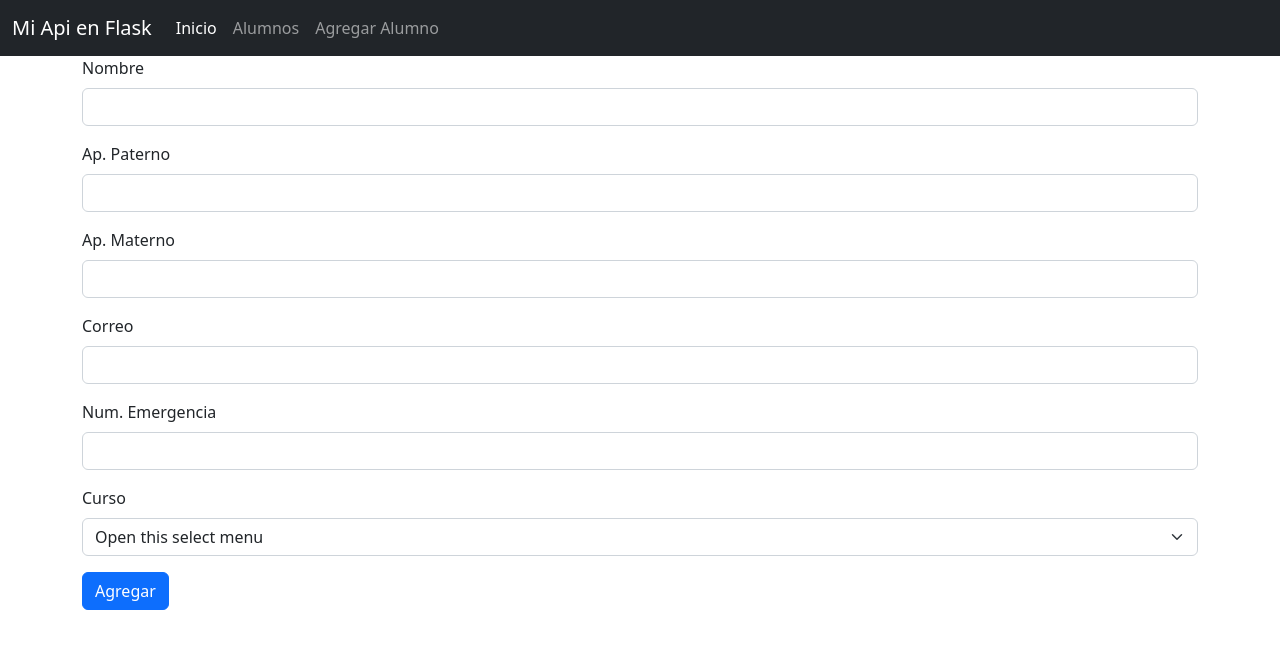
After one commit to angelsanchezh/backend-g9, a Flask app: page /agregar-alumno in a window 1280 px wide. The commit adds this page. Shown: the top 649 px of the page. Run offline with Flask 3, Linux system fonts and the light colour scheme; some libraries are stand-ins or nearby versions.

Commit message:
agregacion de flask

```diff
--- /dev/null
+++ b/Dia-2/Static/Js/agregar_alumno.js
@@ -0,0 +1,30 @@
+const agregar = document.getElementById("btn_agregar");
+const nombre = document.getElementById("nombre");
+const ape_paterno = document.getElementById("ape_paterno");
+const ape_materno = document.getElementById("ape_materno");
+const correo = document.getElementById("correo");
+const num_emergencia = document.getElementById("num_emergencia");
+
+const agregarEvento = (e) => {
+  e.preventDefault();
+  const data = {
+    nombre: nombre.value,
+    ape_paterno: ape_paterno.value,
+    ape_materno: ape_materno.value,
+    correo: correo.value,
+    num_emergencia: num_emergencia.value,
+  };
+
+  fetch("/agregar-alumno", { method: "POST", body: JSON.stringify(data),
+  headers: {"content-type": "application/json"},
+})
+    .then((request) => {
+      return request.json();
+    })
+    .then((data) => {
+      console.log(data);
+     // window.location.href = "/mostrar-alumnos";
+    });
+};
+
+agregar.addEventListener("click", agregarEvento);
--- a/Dia-2/app.py
+++ b/Dia-2/app.py
@@ -1,17 +1,25 @@
-from flask import Flask,render_template
+from flask import Flask, render_template, request
 from flask_mysqldb import MySQL
 from os import environ
 # sirve para leer el archivo .env y cargar las variables definidas en ese archivo como variables de entorno
-
 from dotenv import load_dotenv
 
 load_dotenv()
-#print(environ)
+# print(environ)
 
 app = Flask(__name__)
 # NOTA: Todas las variables de entorno SIEMPRE seran string
 # almacena todas las variables de configuracion de la aplicacion de Flask
+app.config['MYSQL_HOST'] = environ.get('MYSQL_HOST')  # None
+app.config['MYSQL_USER'] = environ.get('MYSQL_USER')
+app.config['MYSQL_PASSWORD'] = environ.get('MYSQL_PASSWORD')
+app.config['MYSQL_DB'] = environ.get('MYSQL_DB')
+app.config['MYSQL_PORT'] = int(environ.get('MYSQL_PORT'))
+
+# print(app.config)
 mysql = MySQL(app)
+
+
 # Un decorador es la forma en la cual nosotros podemos modificar el comportamiento de un metodo de una clase sin la necesidad de modificarlo directamente, es como utilizar la herencia para poder modificar su comportamiento, en este caso, dependientoe de su ruta y su metodos
 @app.route('/', methods=['GET'])
 def inicio():
@@ -57,62 +65,27 @@ def devolver_alumnos():
     return render_template('mostrar_alumnos.html', alumnos=resultado_final, mensaje='Hola desde flask')
 
 
-@app.route("/agregar-alumno", methods=['GET'])
+@app.route("/agregar-alumno", methods=['GET', 'POST'])
 def agregar_alumno():
-    return render_template('agregar_alumno.html')
+    print(request.method)
+    if request.method == 'GET':
+        return render_template('agregar_alumno.html')
 
+    elif request.method == 'POST':
+        body = request.get_json()
+        print(body)
+        cursor = mysql.connection.cursor()
+        # al poner el % luego del string es lo mismo que utilizar el metodo .format
+        cursor.execute("INSERT INTO alumnos (id, nombre, ape_paterno, ape_materno, correo, num_emergencia) VALUES (DEFAULT, '%s', '%s', '%s', '%s', '%s' )" % (
+            body.get('nombre'), body.get('ape_paterno'), body.get('ape_materno'), body.get('correo'), body.get('num_emergencia')))
+        # indicamos a la base de datos que esa insercion tiene que perdurar (de manera permanente)
+        mysql.connection.commit()
+        # cerrar la conexion con la base de datos
+        cursor.close()
+        return {
+            'message': 'Alumno agregado exitosamente'
+        }
 
-app.run(debug=True)
-
-app.config['MYSQL_HOST']=environ.get('MYSQL_HOST')
-app.config['MYSQL_USER']=environ.get('MYSQL_USER')
-app.config['MYSQL_PASSWORD']=environ.get('MYSQL_PASSWORD')
-app.config['MYSQL_DB']=environ.get( 'MYSQL_DB')
-app.config['MYSQL_PORT']=int(environ.get('MYSQL_PORT'))
-
-#print(app.config)
-
-@app.route('/', methods=['GET'])
-def inicio():
-    return {'messsage': 'mi primera api de alumnos' }
-
-@app.route('/inicio',methods=['GET'])
-def pagina_inicial():
-    return render_template('inicio.html')
-
-@app.route('/mostrar_alumnos',methods=['GET'])
-def devolver_alumnos():
-    cursor=mysql.connection.cursor()
-    cursor.execute("select * FROM alumnos")
-    resultado = cursor.fetchall()
-    print (resultado)
-
-    resultado_final=[]
-
-    for alumno in resultado:
-        alumno_diccionario = {
-            'id': alumno[0],
-            'nombre': alumno[1],
-            'ape_paterno': alumno[2],
-            'ape_materno': alumno[3],
-            'correo': alumno[4],
-            'num_emergencia': alumno[5],
-            'curso_id': alumno[6]
-        }
-        print(alumno_diccionario)
-        resultado_final.append(alumno_diccionario)
-
-
-
-    #return{
-    #    'mesage':'estos son los alumnos',
-     #   'content': resultado_final
-      #   }
-    return render_template('mostrar-alumnos.html', alumnos=resultado_final, mensaje='hola desde flask')
-
-@app.route("/agregar-alumno", methods=['GET'])
-def agregar_alumno():
-    return render_template('agregar_alumno.html')
 
 
 
--- a/Dia-2/templates/agregar-alumno.html
+++ /dev/null
@@ -1,2 +0,0 @@
-{% extends 'base.html' %} {% block cuerpo %} {# Agregar un formulario para
-    agregar el alumno #} {% endblock %}
--- /dev/null
+++ b/Dia-2/templates/agregar_alumno.html
@@ -0,0 +1,68 @@
+{% extends 'base.html' %} {% block cuerpo %}
+<div class="container">
+  <form>
+    <div class="mb-3">
+      <label for="nombre" class="form-label">Nombre</label>
+      <input
+        type="text"
+        class="form-control"
+        id="nombre"
+        aria-describedby="emailHelp"
+      />
+    </div>
+    <div class="mb-3">
+      <label for="ape_paterno" class="form-label">Ap. Paterno</label>
+      <input
+        type="text"
+        class="form-control"
+        id="ape_paterno"
+        aria-describedby="emailHelp"
+      />
+    </div>
+    <div class="mb-3">
+      <label for="ape_materno" class="form-label">Ap. Materno</label>
+      <input
+        type="text"
+        class="form-control"
+        id="ape_materno"
+        aria-describedby="emailHelp"
+      />
+    </div>
+    <div class="mb-3">
+      <label for="correo" class="form-label">Correo</label>
+      <input
+        type="email"
+        class="form-control"
+        id="correo"
+        aria-describedby="emailHelp"
+      />
+    </div>
+    <div class="mb-3">
+      <label for="num_emergencia" class="form-label">Num. Emergencia</label>
+      <input
+        type="number"
+        class="form-control"
+        id="num_emergencia"
+        aria-describedby="emailHelp"
+      />
+    </div>
+
+    <div class="mb-3">
+      <label for="num_emergencia" class="form-label">Curso</label>
+      <select class="form-select" aria-label="Default select example">
+        <option selected>Open this select menu</option>
+        {# el value debe ser el id de ese curso en la base de datos #}
+        <option value="1">One</option>
+        <option value="2">Two</option>
+        <option value="3">Three</option>
+      </select>
+    </div>
+
+    <button type="submit" class="btn btn-primary" id="btn_agregar">
+      Agregar
+    </button>
+  </form>
+</div>
+{% endblock %} {% block scripts %}
+<script src="{{ url_for('static',filename='js/agregar_alumno.js')}}" ></script>
+{% endblock %}
--- a/Dia-2/templates/base.html
+++ b/Dia-2/templates/base.html
@@ -32,20 +32,22 @@
               <a class="nav-link active" aria-current="page" href="#">Inicio</a>
             </li>
             <li class="nav-item">
-              <a class="nav-link" href="/mostrar_alumnos">Alumnos</a>
+              <a class="nav-link" href="{{ url_for ('devolver_alumnos') }}">Alumnos</a>
             </li>
             <li class="nav-item">
-              <a class="nav-link" href="/agregar_alumnos">Agregar Alumno</a>
+              <a class="nav-link" href="{{ url_for ('agregar_alumno') }}">Agregar Alumno</a>
             </li>
           </ul>
         </div>
       </div>
     </nav>
-    {% block cuerpo %} {% endblock %}
+    {% block cuerpo %} {% endblock %} {% block scripts %} {% endblock %}
     <script
       src="https://cdn.jsdelivr.net/npm/bootstrap@5.2.2/dist/js/bootstrap.bundle.min.js"
       integrity="sha384-OERcA2EqjJCMA+/3y+gxIOqMEjwtxJY7qPCqsdltbNJuaOe923+mo//f6V8Qbsw3"
       crossorigin="anonymous"
     ></script>
+
+
   </body>
 </html>
--- /dev/null
+++ b/Dia-3/config.py
@@ -0,0 +1,5 @@
+
+
+from flask_sqlalchemy import SQLAlchemy
+
+conexion = SQLAlchemy()
```
Also changed, not shown: Dia-2/requirements.txt (added, +9 -0 lines), Dia-3/app.py (added, +30 -0 lines), Dia-3/models/participantes.py (added, +17 -0 lines), Dia-3/requirements.txt (added, +12 -0 lines), Dia-2/templates/mostrar_alumnos.html (renamed from Dia-2/templates/mostrar-alumnos.html).
